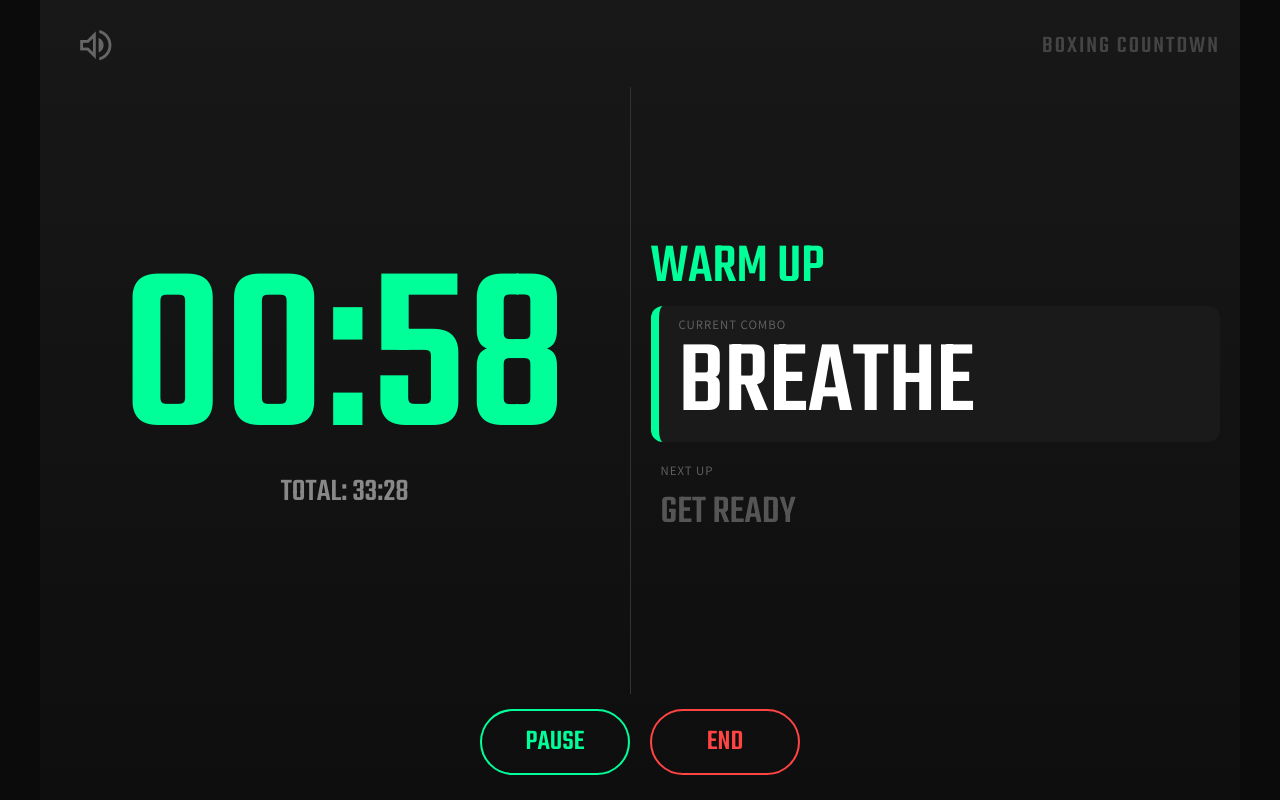
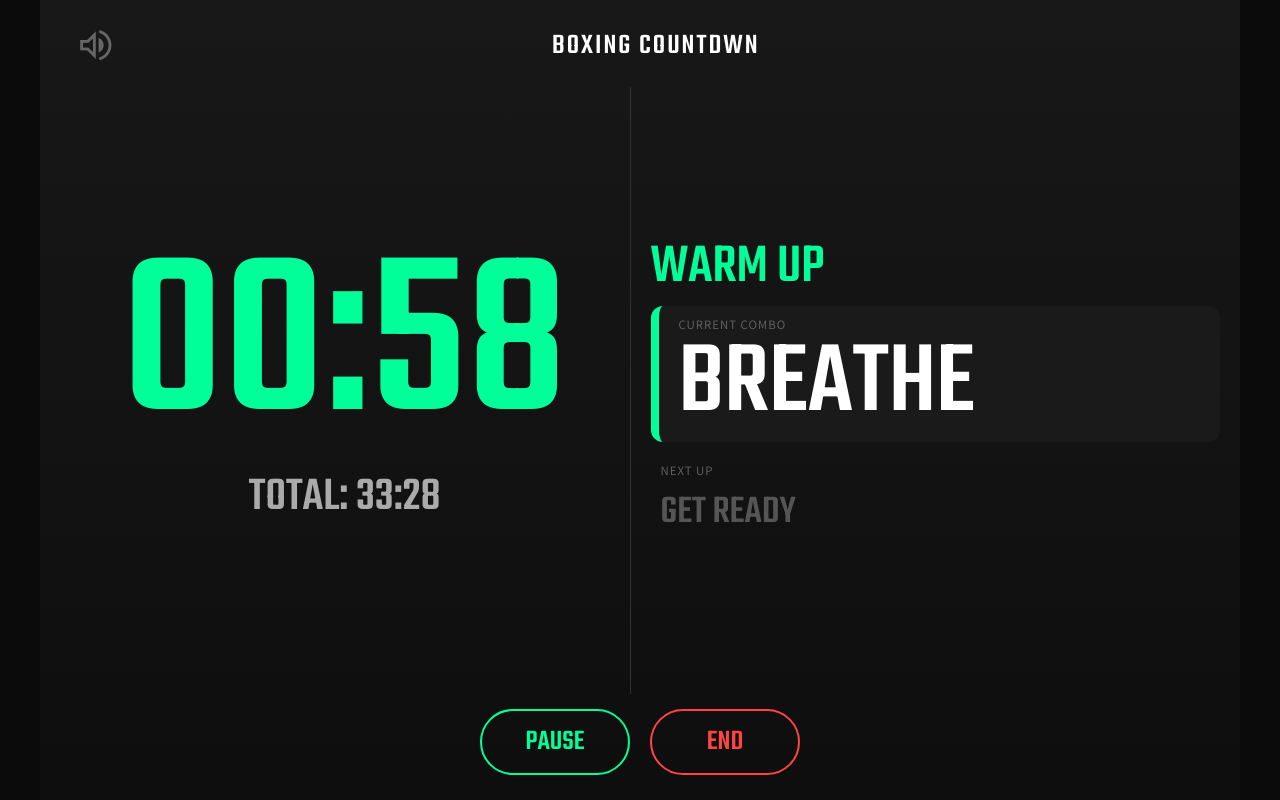
Before and after one commit to evenrom/boxing-app, a plain HTML site: page index.html in a window 1280 px wide. Both pictures are taken after a click on the button "START FIGHT". Drawn offline with nearby package versions, Linux system fonts and the light colour scheme; no server answers.

Commit message:
Update style.css

```diff
--- a/style.css
+++ b/style.css
@@ -21,8 +21,8 @@ body { margin: 0; background: var(--bg); color: var(--text); font-family: 'Assis
 }
 
 /* --- HEADER --- */
-.app-header { display: flex; justify-content: space-between; align-items: center; padding-bottom: 5px; flex-shrink: 0; }
-.logo-text { font-family: 'Teko'; font-size: 1.5rem; letter-spacing: 2px; color: #444; }
+.app-header { display: flex; align-items: center; padding-bottom: 5px; flex-shrink: 0; position: relative; }
+.logo-text { font-family: 'Teko'; font-size: 1.8rem; letter-spacing: 2px; color: #fff; flex: 1; text-align: center; margin-right: 40px; } /* Margin right compenstates for mute btn width to center perfectly */
 
 /* FIX: Mute Icon - Adjusted Size */
 .icon-btn { background: none; border: none; color: #666; cursor: pointer; padding: 15px; display: flex; align-items: center; justify-content: center; }
@@ -73,7 +73,7 @@ body { margin: 0; background: var(--bg); color: var(--text); font-family: 'Assis
 
 /* שעון */
 .main-clock { font-family: 'Teko'; font-size: 30vh; line-height: 0.85; color: var(--active-color); transition: color 0.3s ease; }
-.sub-info { font-family: 'Teko'; font-size: 4vh; color: #888; }
+.sub-info { font-family: 'Teko'; font-size: 6vh; color: #aaa; margin-top: 10px; }
 
 .pattern-box { background: #1a1a1a; padding: 10px 20px; border-left: 8px solid var(--active-color); margin-bottom: 20px; border-radius: 12px; width: 100%; transition: border-color 0.3s ease; }
 .pattern-label { font-size: 0.8rem; color: #666; letter-spacing: 1px; margin-bottom: 5px; text-transform: uppercase; }
@@ -84,6 +84,7 @@ body { margin: 0; background: var(--bg); color: var(--text); font-family: 'Assis
 #nextPattern .material-symbols-outlined { font-size: 0.7em !important; }
 
 .material-symbols-outlined { vertical-align: middle; }
+#currentPattern .material-symbols-outlined { font-size: 1.5em !important; font-weight: 900; color: var(--active-color); }
 
 .timer-controls { display: flex; gap: 20px; justify-content: center; padding: 15px 0; flex-shrink: 0; }
 .btn-control { background: transparent; border: 2px solid #555; color: #fff; padding: 10px 40px; border-radius: 50px; font-family: 'Teko'; font-size: 1.8rem; min-width: 150px; cursor: pointer; }
```
